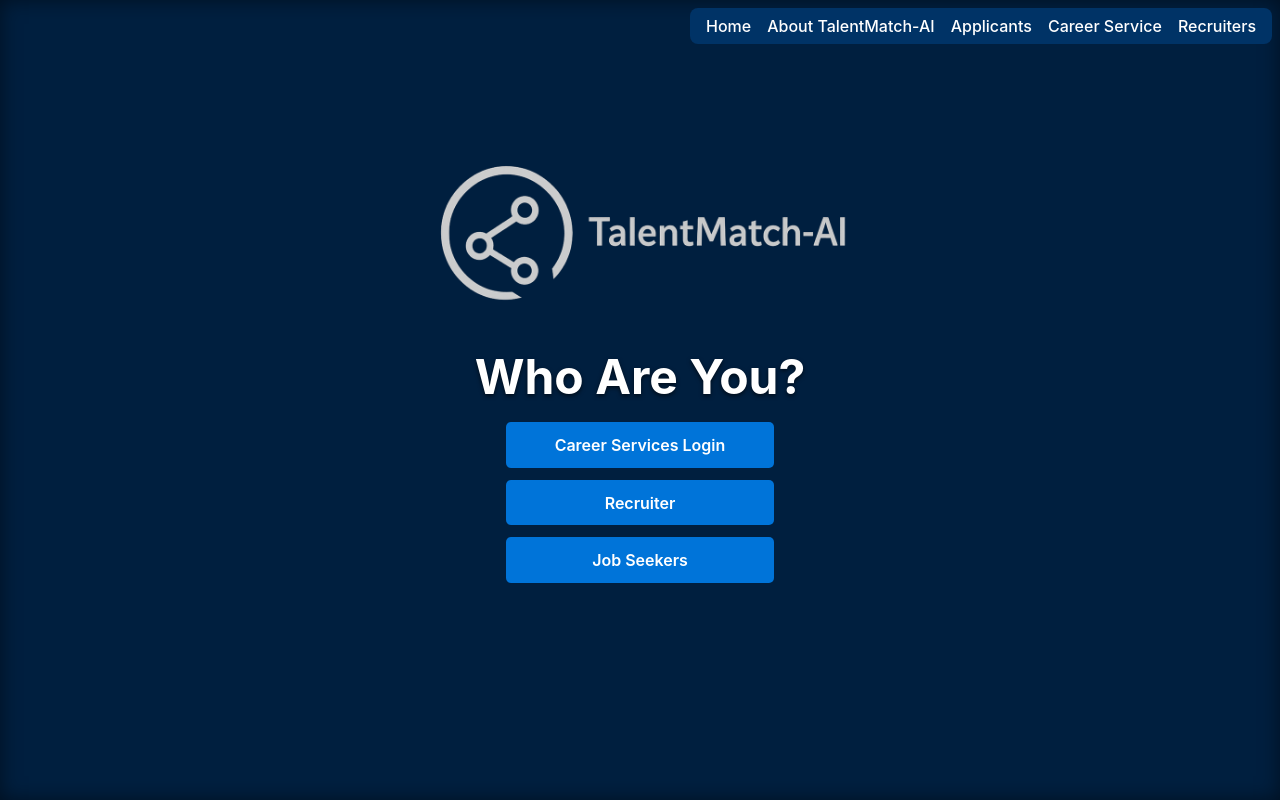
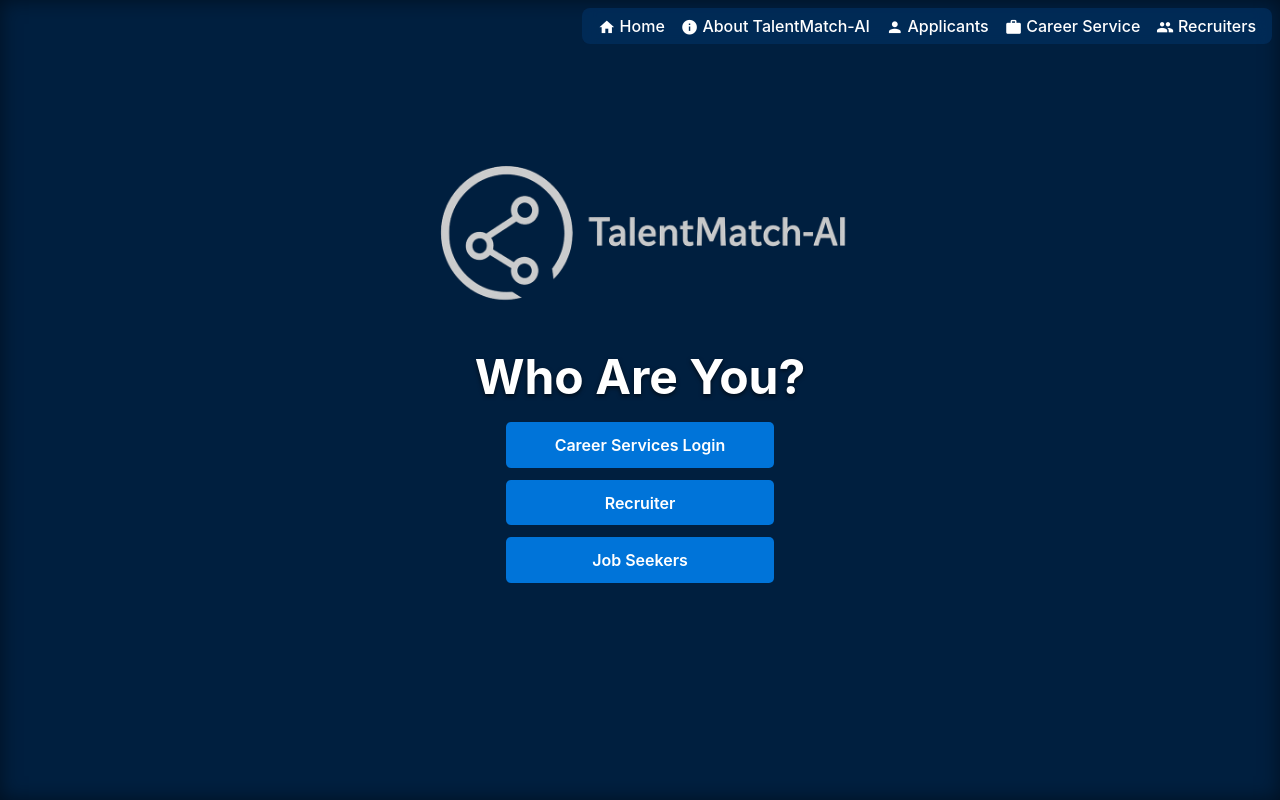
Before and after one commit to danny0ceanCA/airecruiting, a React (Create React App) app in the folder frontend/: page / in a window 1280 px wide. Built offline with nearby package versions, Linux system fonts and the light colour scheme.

Commit message:
feat: enhance top menu visuals

```diff
--- a/frontend/src/TopMenu.css
+++ b/frontend/src/TopMenu.css
@@ -1,8 +1,12 @@
+@import url('https://fonts.googleapis.com/icon?family=Material+Icons');
+
 .top-menu {
   position: fixed;
   top: 0.5rem;
   right: 0.5rem;
-  background-color: #003366;
+  background-color: rgba(0, 51, 102, 0.6);
+  backdrop-filter: blur(8px);
+  -webkit-backdrop-filter: blur(8px);
   padding: 0.5rem 1rem;
   border-radius: 8px;
   display: flex;
@@ -14,10 +18,21 @@
   color: #ffffff;
   text-decoration: none;
   font-weight: 500;
+  text-decoration-color: transparent;
+  transition: color 0.3s ease, text-decoration-color 0.3s ease;
 }
 
-.top-menu a:hover {
+.top-menu a:hover,
+.top-menu a:focus {
+  color: #e0e0e0;
   text-decoration: underline;
+  text-decoration-color: #e0e0e0;
+}
+
+.top-menu .material-icons {
+  font-size: 1.1rem;
+  vertical-align: middle;
+  margin-right: 0.25rem;
 }
 
 /* Stack links vertically on small screens */
--- a/frontend/src/TopMenu.js
+++ b/frontend/src/TopMenu.js
@@ -5,11 +5,26 @@ import './TopMenu.css';
 function TopMenu() {
   return (
     <nav className="top-menu">
-      <Link to="/">Home</Link>
-      <Link to="/about">About TalentMatch-AI</Link>
-      <Link to="/about/applicants">Applicants</Link>
-      <Link to="/about/career-service">Career Service</Link>
-      <Link to="/about/recruiters">Recruiters</Link>
+      <Link to="/">
+        <span className="material-icons">home</span>
+        Home
+      </Link>
+      <Link to="/about">
+        <span className="material-icons">info</span>
+        About TalentMatch-AI
+      </Link>
+      <Link to="/about/applicants">
+        <span className="material-icons">person</span>
+        Applicants
+      </Link>
+      <Link to="/about/career-service">
+        <span className="material-icons">work</span>
+        Career Service
+      </Link>
+      <Link to="/about/recruiters">
+        <span className="material-icons">group</span>
+        Recruiters
+      </Link>
     </nav>
   );
 }
```
